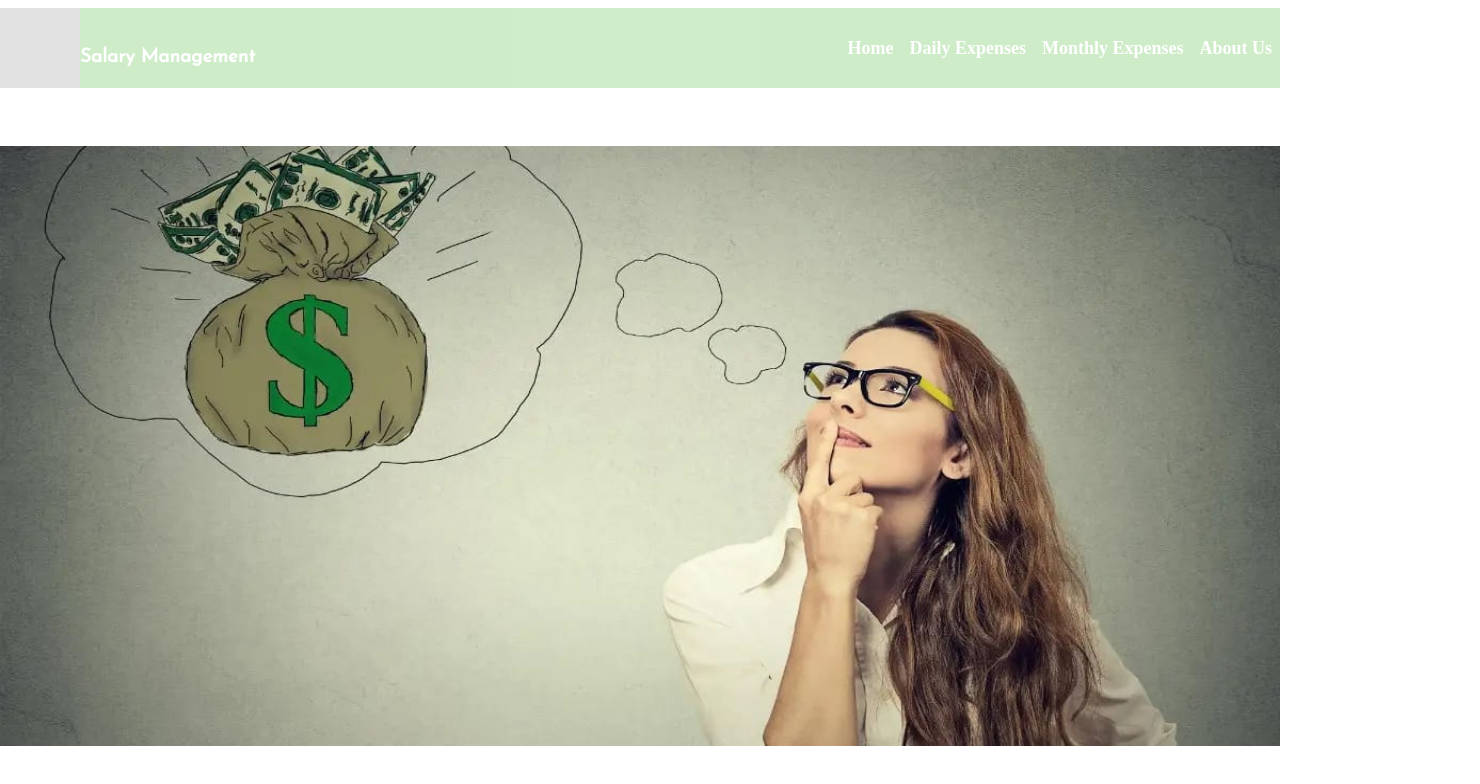
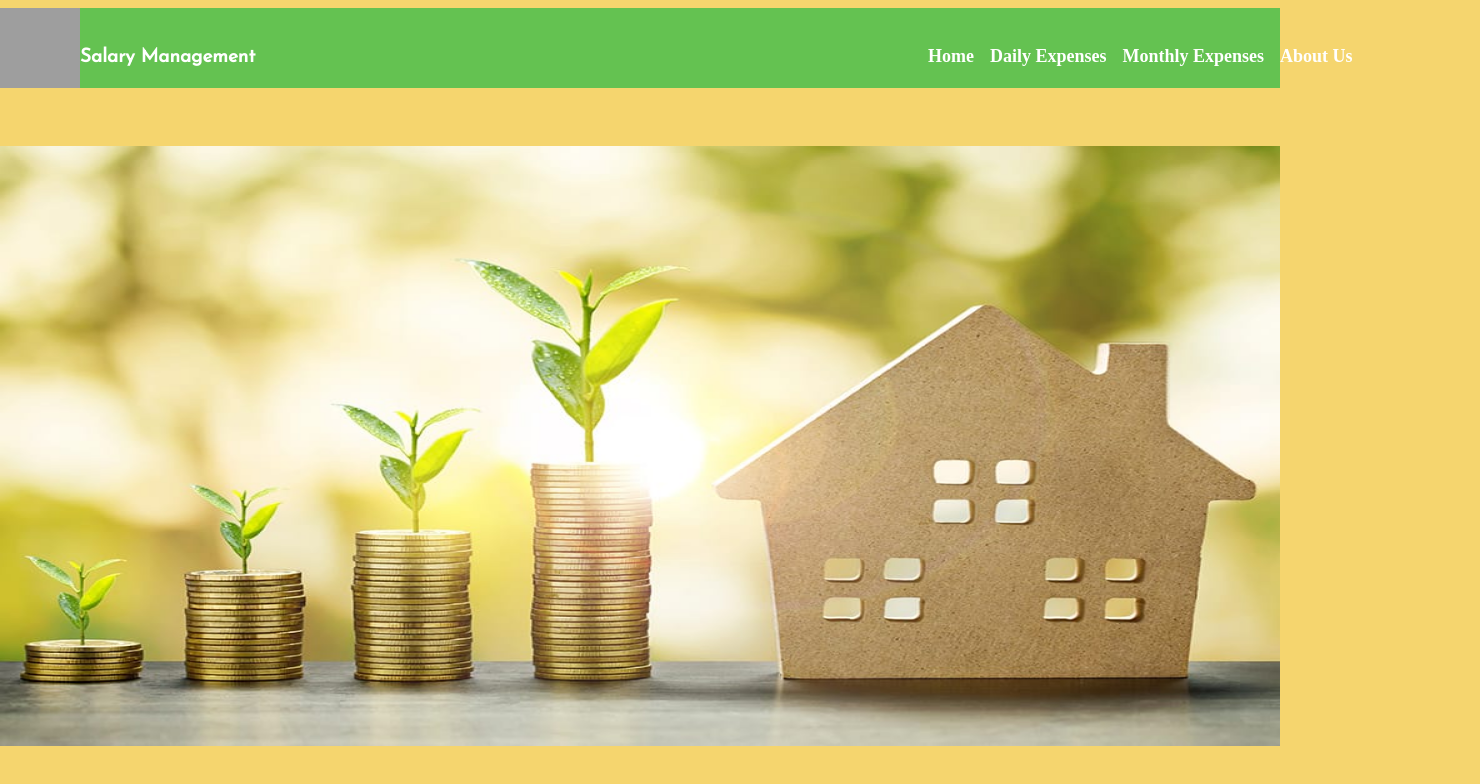
Before and after one commit to TODO-WIN/salary-management, a plain HTML site: page home.html in a window 1280 px wide. Shown: the whole page, 1480 px wide, since content can reach past the window. Drawn offline with Linux system fonts and the light colour scheme; grey boxes are pictures that could not be loaded; a web font is replaced by a local one.

Commit message:
change html code and add some css

```diff
--- a/css/style3page.css
+++ b/css/style3page.css
@@ -16,18 +16,21 @@ background-repeat: no-repeat;
 background-attachment: fixed;
 background-position:center ;
 display: grid;
+background-color: rgb(245, 213, 110);
+opacity: 2;
 
 
 }
 
 .headSection {
   display: grid;
-  grid-template-columns: 80px 300px 1fr ;
+  grid-template-columns: 80px 300px 800px ;
   background-color: #64c251;
   padding: 20px;
   height: 80px;
   padding: 0%;
-  opacity: 0.3;
+  opacity: 2;
+
 
 }
 
@@ -51,25 +54,28 @@ padding-bottom: 40px;
 }
 
 .nav {
-padding-top: 20px;
+padding-top: 10px;
 line-height: 15px;
 text-decoration: none;
 font-size: 18px;
 line-height: 25px;
 border-radius: 4px;
 font-weight: bold;
-text-align: right;
-margin-left:auto;
-margin-right: 80 px;
+text-align:center;
+height: 60px;
+width: 600px;
+margin-left: 500px;
+align-items:center;
+
+
 
 
 }
 
 ul {
   list-style-type: none;
-  margin: 0;
   overflow: hidden;
-  text-align:left;
+  text-align:center;
 
 }
 
@@ -88,13 +94,14 @@ li a {
 }
 
 li a:hover {
-  background-color: rgb(143, 135, 135);
+  background-color: rgb(218, 200, 150);
 }
 
 .hero {
   width: 100%;
   height: 600px;
   padding: 0%;
+  background-color: wheat;
 
 }
 
--- a/home.html
+++ b/home.html
@@ -30,7 +30,7 @@
 
     <main>
 <section>
-    <img class="hero" src="./img/hero.jpg" alt="">
+    <img  class="hero" src="./img/hero2.jpg" alt="">
 </section>
 
     </main>
```
Also changed, not shown: img/best-money-saving-strategies.jpg (added), img/money 4.jpg (added), img/save1.jpg (added).
